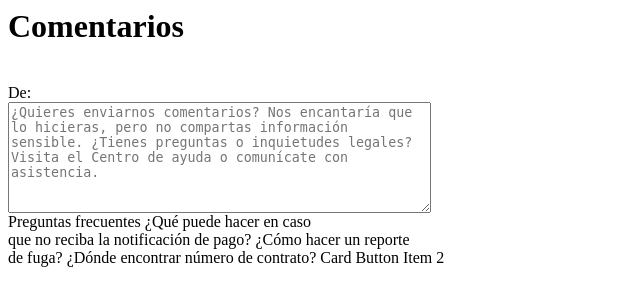
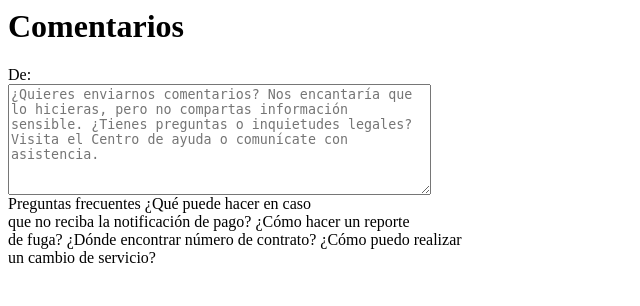
Before and after one commit to Carlosm99/Proyecto-Hackathon, a PHP site: page /apcapa/src/app/componentes/comentarios/comentarios.page.html in a window 1280 px wide. Shown: the top 306 px of the page, without its empty margins (0-640 px from the left). Run offline with PHP 8.4, Linux system fonts and the light colour scheme.

Commit message:
movements

```diff
--- a/apcapa/src/app/componentes/comentarios/comentarios.page.html
+++ b/apcapa/src/app/componentes/comentarios/comentarios.page.html
@@ -1,10 +1,10 @@
 <ion-header>
   <ion-toolbar>
+    <ion-buttons slot="start">
+      <ion-menu-button></ion-menu-button>
+    </ion-buttons>
+    <h1 class="cen">Comentarios</h1>
 
-    <h1 class="cen">Comentarios</h1>
-    <ion-button class="iconfont" href="/folder/Inbox" slot="start">
-      <ion-icon name="close"></ion-icon>
-    </ion-button>
     <ion-button class="iconfontt" slot="end">
       <ion-icon name="paper-plane"></ion-icon>
     </ion-button>
@@ -15,7 +15,7 @@
 
 <ion-content>
 
-  <br>
+
 
     <ion-item class="allinputstyle">
 
@@ -51,7 +51,7 @@
 
         <ion-item>
           <ion-icon name="create" slot="start"></ion-icon>
-          <ion-label>Card Button Item 2</ion-label>
+          <ion-label>¿Cómo puedo realizar<br>un cambio de servicio?</ion-label>
         </ion-item>
       </ion-card-content>
       </ion-card>
--- a/apcapa/src/app/componentes/comentarios/comentarios.page.scss
+++ b/apcapa/src/app/componentes/comentarios/comentarios.page.scss
@@ -35,3 +35,7 @@
    text-align: center;
 
    }
+   .icon{
+    display: block;
+    margin-left: 50px;
+  }
--- a/apcapa/src/app/componentes/pagoonline/pagoonline.page.html
+++ b/apcapa/src/app/componentes/pagoonline/pagoonline.page.html
@@ -12,5 +12,10 @@
 </ion-header>
 
 <ion-content>
+<ion-row>
+
+    <ion-back-button></ion-back-button>
+    <P>Pago en linea</P>
+  </ion-row>
 
 </ion-content>
```
